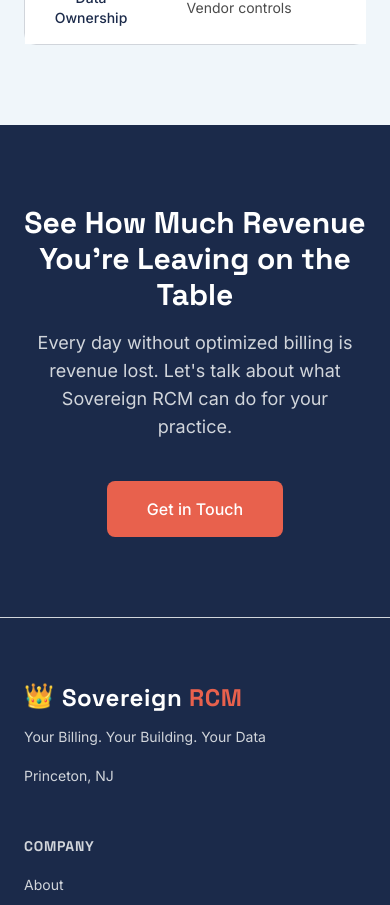
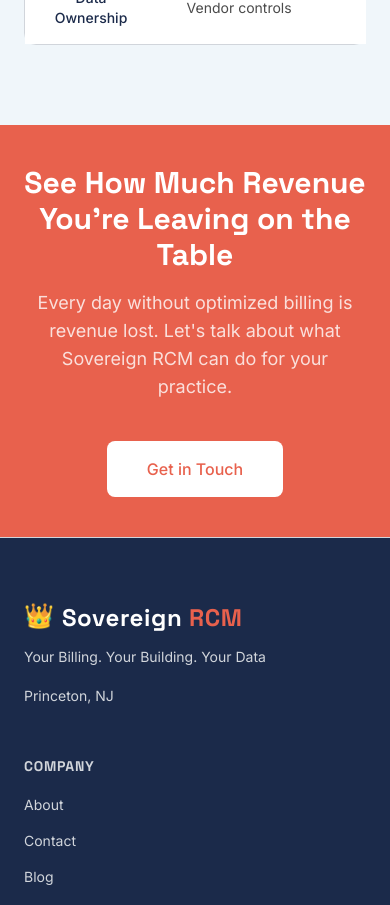
Before and after one commit to RizeXCapital/website, a Next.js app: page / in a window 390 px wide. Shown: the part 5780-6685 px from the top of the page. Built offline with nearby package versions, Linux system fonts and the light colour scheme.

Commit message:
Restyle homepage final CTA section
Swap background from navy to coral to break visual bleed with table
section above. Reduce section height and update button to white/coral.

```diff
--- a/src/app/page.tsx
+++ b/src/app/page.tsx
@@ -443,20 +443,20 @@
       </section>
 
       {/* 7. Final CTA */}
-      <section className="bg-navy px-6 py-20 lg:py-24">
+      <section className="bg-coral px-6 py-10 lg:py-12">
         <div className="mx-auto max-w-4xl text-center">
           <FadeIn>
             <h2 className="font-heading text-3xl font-bold text-white sm:text-4xl">
               See How Much Revenue You&apos;re Leaving on the Table
             </h2>
-            <p className="mx-auto mt-4 max-w-2xl text-lg text-gray-300">
+            <p className="mx-auto mt-4 max-w-2xl text-lg text-white/80">
               Every day without optimized billing is revenue lost. Let&apos;s talk
               about what Sovereign RCM can do for your practice.
             </p>
             <div className="mt-10">
               <Link
                 href="/contact"
-                className="inline-block rounded-lg bg-coral px-10 py-4 text-base font-medium text-white transition-colors hover:bg-coral-hover"
+                className="inline-block rounded-lg bg-white px-10 py-4 text-base font-medium text-coral transition-colors hover:bg-gray-100"
               >
                 Get in Touch
               </Link>
```
